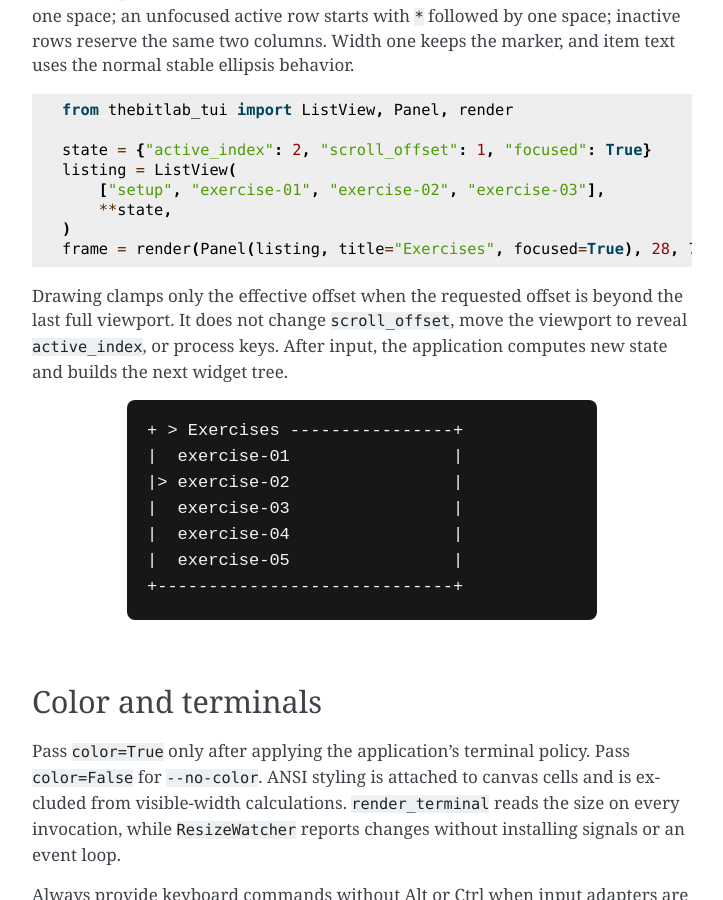
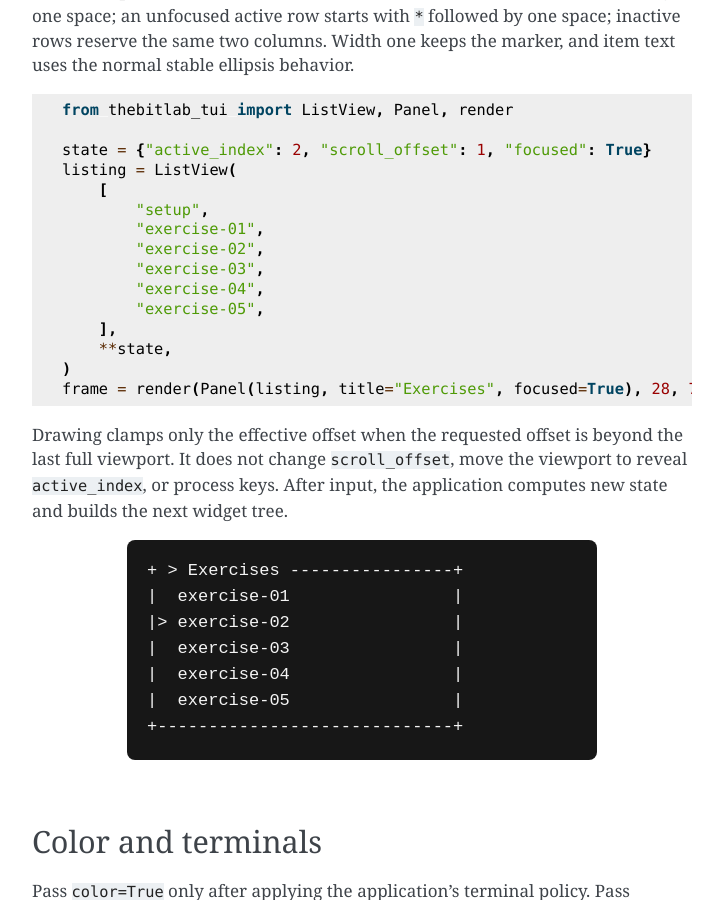
Before and after one commit to TheBitPoets/thebitlab-tui, a Sphinx documentation site: the page built from docs/user-guide/index.rst, in a window 1280 px wide and 900 px high, scrolled down 1527 px. Shown: the whole window, without its empty margins (388-1111 px from the left). Built offline with Sphinx 7.4.7, drawn with Linux system fonts in a browser that asks for light colours.

Commit message:
docs: make ListView scrolling example effective
Use enough items for the documented viewport to honor scroll_offset=1 and align the rendered snippet with the adjacent SVG and alternative text.

Refs #14

```diff
--- a/docs/user-guide/index.rst
+++ b/docs/user-guide/index.rst
@@ -75,7 +75,14 @@
 
    state = {"active_index": 2, "scroll_offset": 1, "focused": True}
    listing = ListView(
-       ["setup", "exercise-01", "exercise-02", "exercise-03"],
+       [
+           "setup",
+           "exercise-01",
+           "exercise-02",
+           "exercise-03",
+           "exercise-04",
+           "exercise-05",
+       ],
        **state,
    )
    frame = render(Panel(listing, title="Exercises", focused=True), 28, 7)
```
